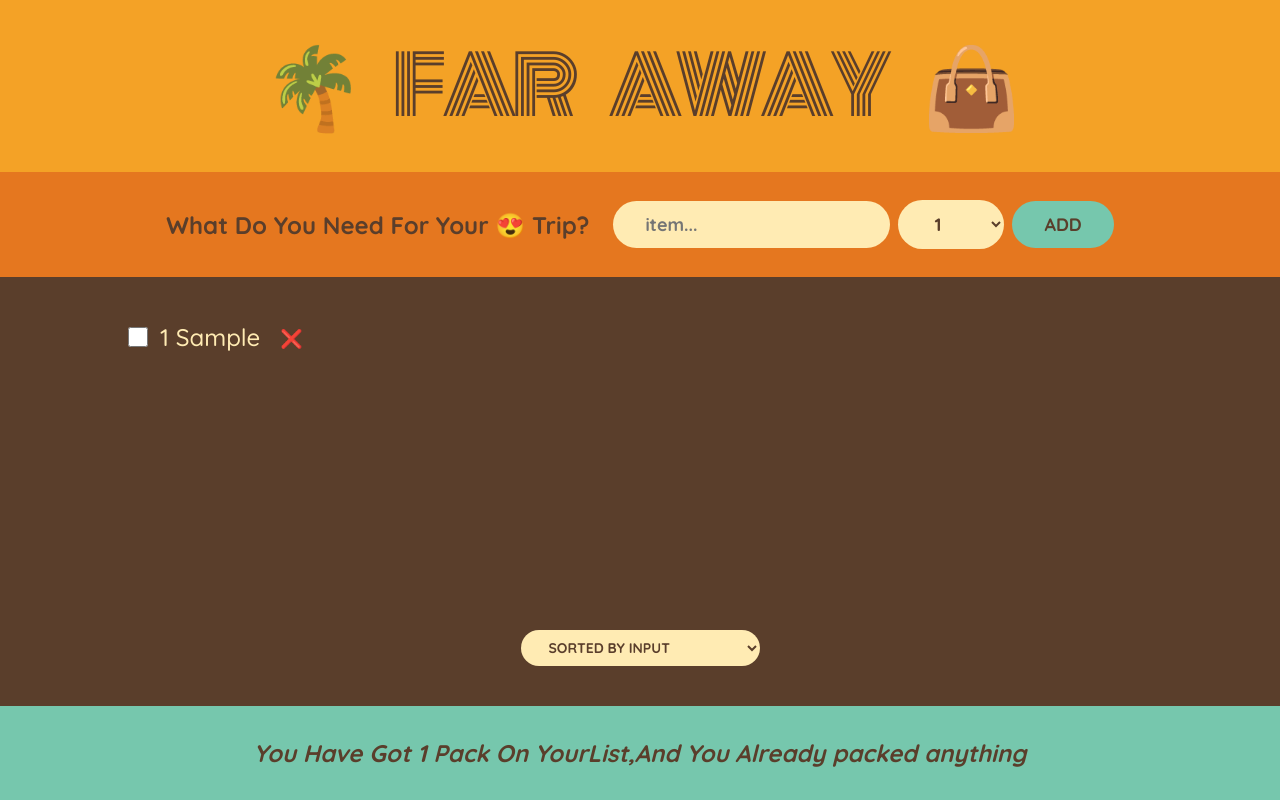
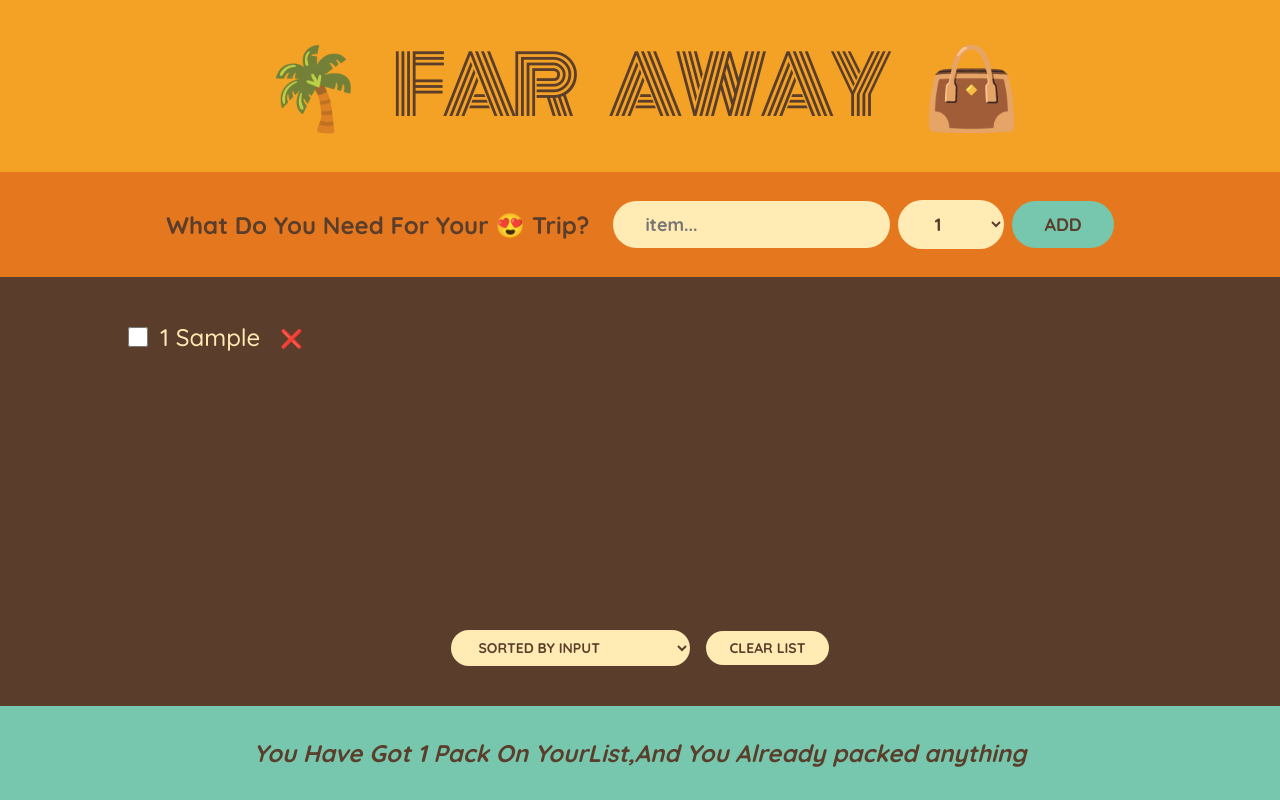
Before and after one commit to rezahtms/travel-list, a React (Create React App) app: page / in a window 1280 px wide. Both pictures are taken after typing "Sample" into the empty fields and a click on the button "ADD". Built offline with nearby package versions, Linux system fonts and the light colour scheme.

Commit message:
create button for clear item's list

```diff
--- a/src/App.js
+++ b/src/App.js
@@ -24,6 +24,11 @@ function App() {
     );
   }
 
+  function handleClearList() {
+    const confirmClearList = window.confirm("Are You Sure Clear item's list?");
+    if (confirmClearList) setItem([]);
+  }
+
   return (
     <div className="app">
       <Logo />
@@ -32,6 +37,7 @@ function App() {
         item={item}
         onHandleDeleteItem={handleDeleteItem}
         handleTogglePacked={handleTogglePacked}
+        onHandleClearList={handleClearList}
       />
       <Stats items={item} />
     </div>
@@ -76,7 +82,12 @@ const Form = ({ handleAddItem }) => {
   );
 };
 
-const PackingList = ({ item, onHandleDeleteItem, handleTogglePacked }) => {
+const PackingList = ({
+  item,
+  onHandleDeleteItem,
+  handleTogglePacked,
+  onHandleClearList,
+}) => {
   const [sortedBy, setSortedBy] = useState("input");
   let sortedItems;
   switch (sortedBy) {
@@ -106,6 +117,7 @@ const PackingList = ({ item, onHandleDeleteItem, handleTogglePacked }) => {
           />
         ))}
       </ul>
+      {item.length !== 0 && (
         <div className="actions">
           <select
             value={sortedBy}
@@ -115,7 +127,9 @@ const PackingList = ({ item, onHandleDeleteItem, handleTogglePacked }) => {
             <option value="description">Sorted by Description</option>
             <option value="packed">Sorted by Packed</option>
           </select>
+          <button onClick={onHandleClearList}>Clear List</button>
         </div>
+      )}
     </div>
   );
 };
```
Lines whose indentation alone changed are shown as unchanged.
